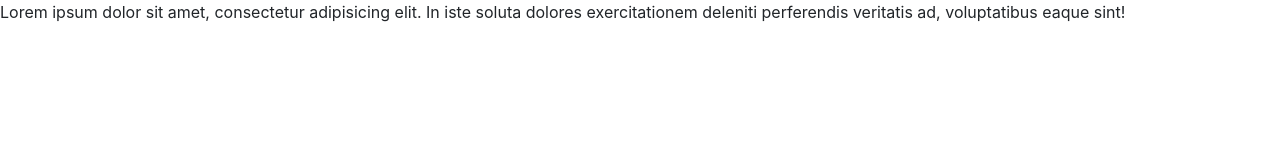
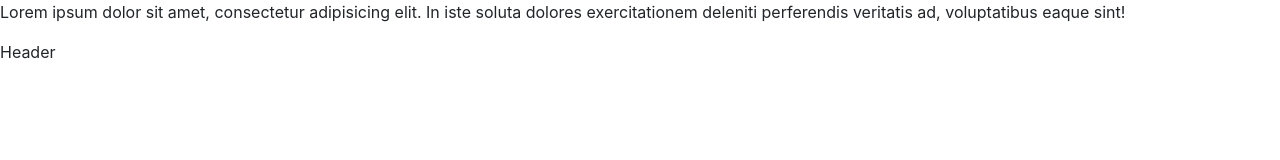
Before and after one commit to binhnguuyen/BC53_GitDEMO_NguyenLeTieuBinh, a plain HTML site: page bootstrapCapstone/index.html in a window 1280 px wide. Drawn offline with nearby package versions, Linux system fonts and the light colour scheme.

Commit message:
Sửa index.html

```diff
--- a/bootstrapCapstone/index.html
+++ b/bootstrapCapstone/index.html
@@ -17,6 +17,7 @@
     <p>
         Lorem ipsum dolor sit amet, consectetur adipisicing elit. In iste soluta dolores exercitationem deleniti perferendis veritatis ad, voluptatibus eaque sint!
     </p>
+    <section class="header">Header</section>
     <!-- Optional JavaScript -->
     <!-- jQuery first, then Popper.js, then Bootstrap JS -->
     <script src="https://code.jquery.com/jquery-3.3.1.slim.min.js"
```
